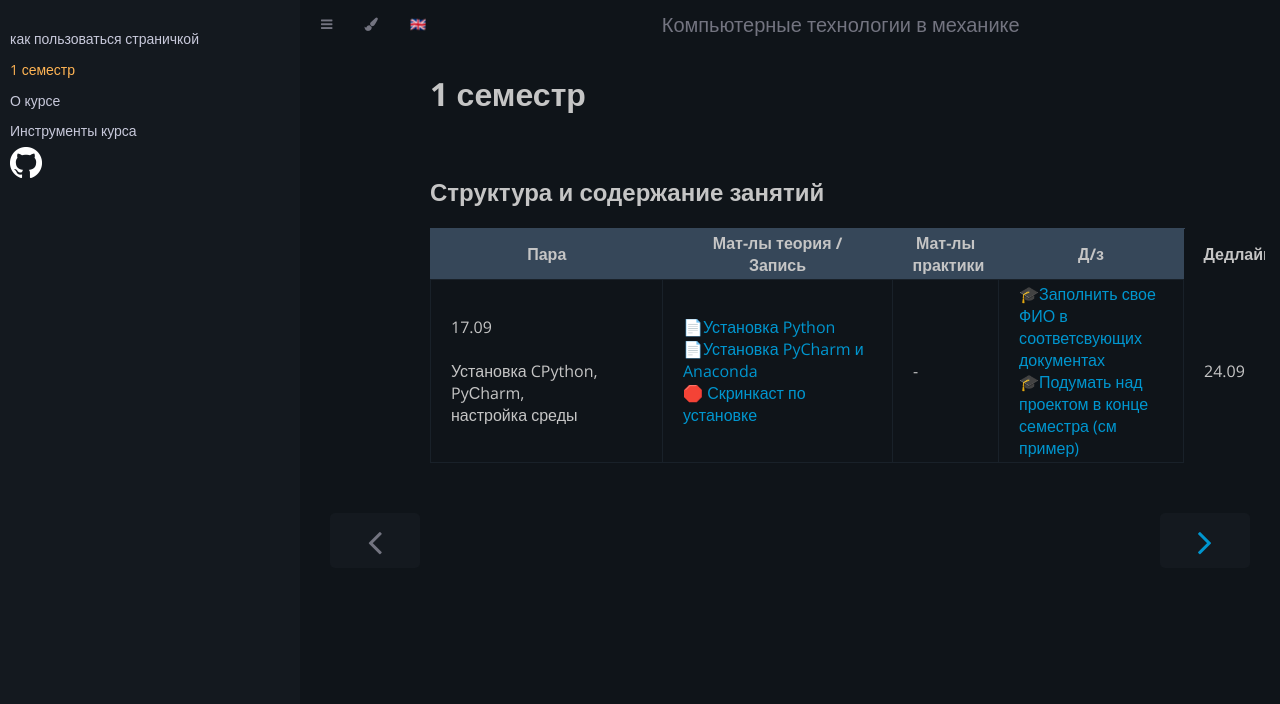
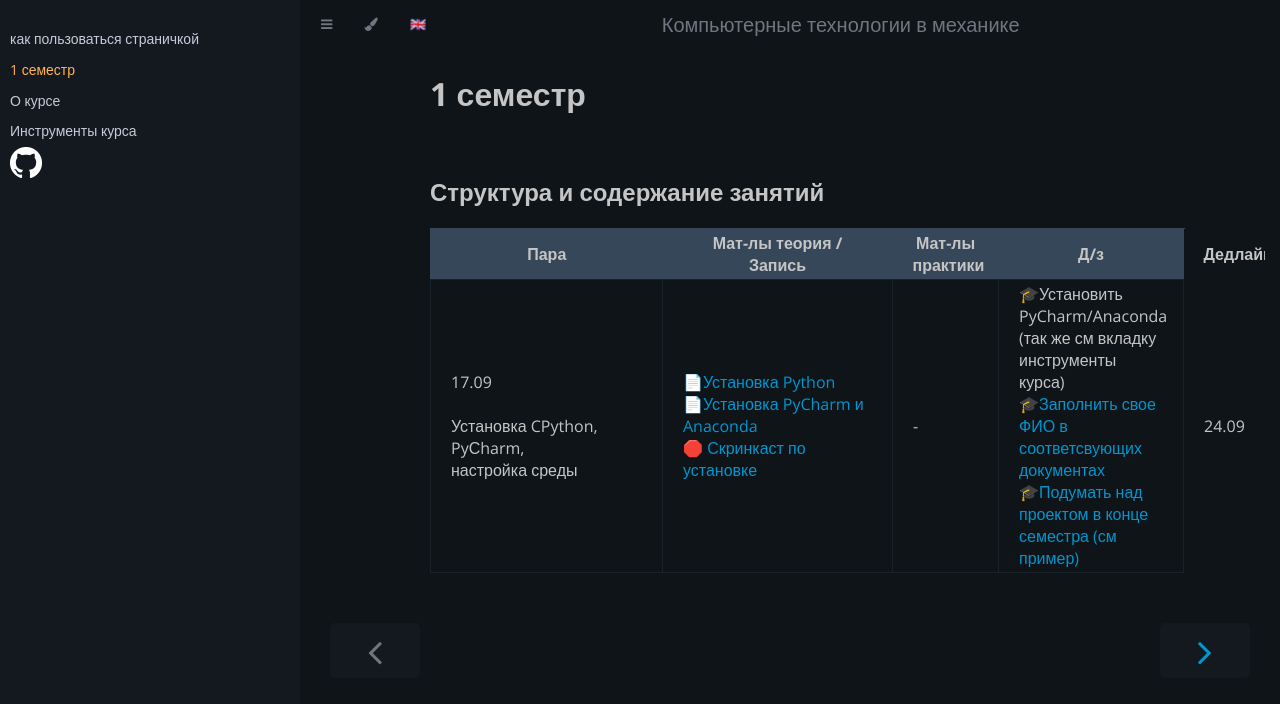
Before and after one commit to PPPmmm131313/PPPmmm131313.github.io, a Jekyll site: the page built from 1_semester.md, in a window 1280 px wide. Shown: the top 704 px of the page. Built offline with Jekyll 4.4.1, drawn with Linux system fonts in a browser that asks for light colours; our own code applies the rules of GitHub Pages for plain Markdown files.

Commit message:
Update 1_semester.md

```diff
--- a/1_semester.md
+++ b/1_semester.md
@@ -25,7 +25,7 @@ title: 1 семестр
     <td class="tg-0pky">17.09<br><br>Установка   CPython, PyСharm,<br>настройка среды</td>
     <td class="tg-0pky"><a href="https://drive.google.com/file/d/1uJTuNXo1CBN-ujcjbW7DutYlJjxq96LM/view?usp=sharing" target="_blank" rel="noopener noreferrer">📄Установка Python</a><br><a href="https://drive.google.com/drive/folders/1Snhi7DKWnlCBJfayHC2s8TEx0fLSKDbu" target="_blank" rel="noopener noreferrer">📄Установка PyCharm и Anaconda</a><br><a href="https://drive.google.com/file/d/1RQVsCD3sRXn_UriPjHoh5Y0TSOzmD0kI/view?usp=sharing" target="_blank" rel="noopener noreferrer">🛑 Скринкаст по установке</a><br></td>
     <td class="tg-c3ow">-</td>
-    <td class="tg-c3ow"><a href="https://drive.google.com/drive/folders/1icJClM3hsQnxlxniidZMvJD-Po713K8w" target="_blank" rel="noopener noreferrer">🎓Заполнить свое ФИО в соответсвующих документах</a><br><a href="https://docs.google.com/spreadsheets/d/1553U-B6Tma7EfMIgbIfIYDuRZcma8XhZGONlbLcb8vU/edit?usp=sharing" target="_blank" rel="noopener noreferrer">🎓Подумать над проектом в конце семестра (см пример)</a><br></td>
+    <td class="tg-c3ow"><a> 🎓Установить PyCharm/Anaconda (так же см вкладку инструменты курса)</a><br><a href="https://drive.google.com/drive/folders/1icJClM3hsQnxlxniidZMvJD-Po713K8w" target="_blank" rel="noopener noreferrer">🎓Заполнить свое ФИО в соответсвующих документах</a><br><a href="https://docs.google.com/spreadsheets/d/1553U-B6Tma7EfMIgbIfIYDuRZcma8XhZGONlbLcb8vU/edit?usp=sharing" target="_blank" rel="noopener noreferrer">🎓Подумать над проектом в конце семестра (см пример)</a><br></td>
     <td class="tg-c3ow">24.09</td>
   </tr>
 </tbody>
```
